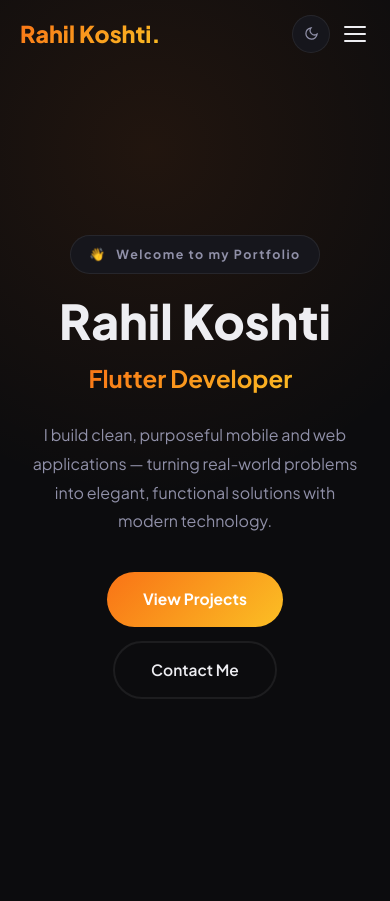
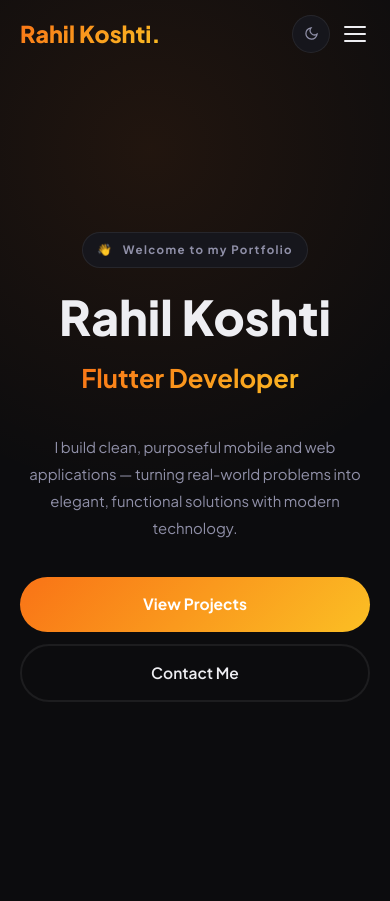
Before and after one commit to Rahilkoshti29/rahil-portfolio, a Django app: page / in a window 390 px wide; the page is wider, and only the part inside the window is pictured. Shown: the top 901 px of that part. Run offline with Django 5.2, Linux system fonts and the light colour scheme.

Commit message:
Fixed css animation for mobile view

```diff
--- a/backend/portfolio_project/portfolio/static/portfolio/css/style.css
+++ b/backend/portfolio_project/portfolio/static/portfolio/css/style.css
@@ -155,8 +155,10 @@ img { max-width: 100%; }
 ══════════════════════════════════════ */
 .home-sec {
   min-height: 100vh; display: flex; align-items: center;
-  position: relative; overflow: hidden; padding: 0 44px;
+  position: relative;
+  padding: 0 44px;
   background: var(--bg);
+  overflow: visible;
 }
 /* subtle radial glow behind content */
 .home-sec::before {
@@ -282,6 +284,45 @@ img { max-width: 100%; }
   .hdesc { text-align: center; margin: 0 auto 36px; }
   .hbtns { justify-content: center; }
   .hello-badge { justify-content: center; }
+}
+
+@media (max-width: 600px) {
+  .home-sec { padding: 0 20px; }
+
+  /* Fix name size on small screens */
+  .hname {
+    font-size: 3rem;
+    line-height: 1.05;
+  }
+
+  /* Fix typed role text — was overflowing and cutting */
+  .hrole {
+    font-size: 1.6rem;
+    min-height: 2.2em;
+    word-break: break-word;
+  }
+
+  /* Stack buttons vertically on very small screens but full width */
+  .hbtns {
+    flex-direction: column;
+    width: 100%;
+    gap: 12px;
+  }
+  .btn-fill, .btn-line {
+    width: 100%;
+    text-align: center;
+    justify-content: center;
+    padding: 14px 20px;
+  }
+
+  .hello-badge {
+    font-size: .72rem;
+    padding: 7px 14px;
+  }
+
+  .hdesc {
+    font-size: .93rem;
+  }
 }
 
 /* ══════════════════════════════════════
```
